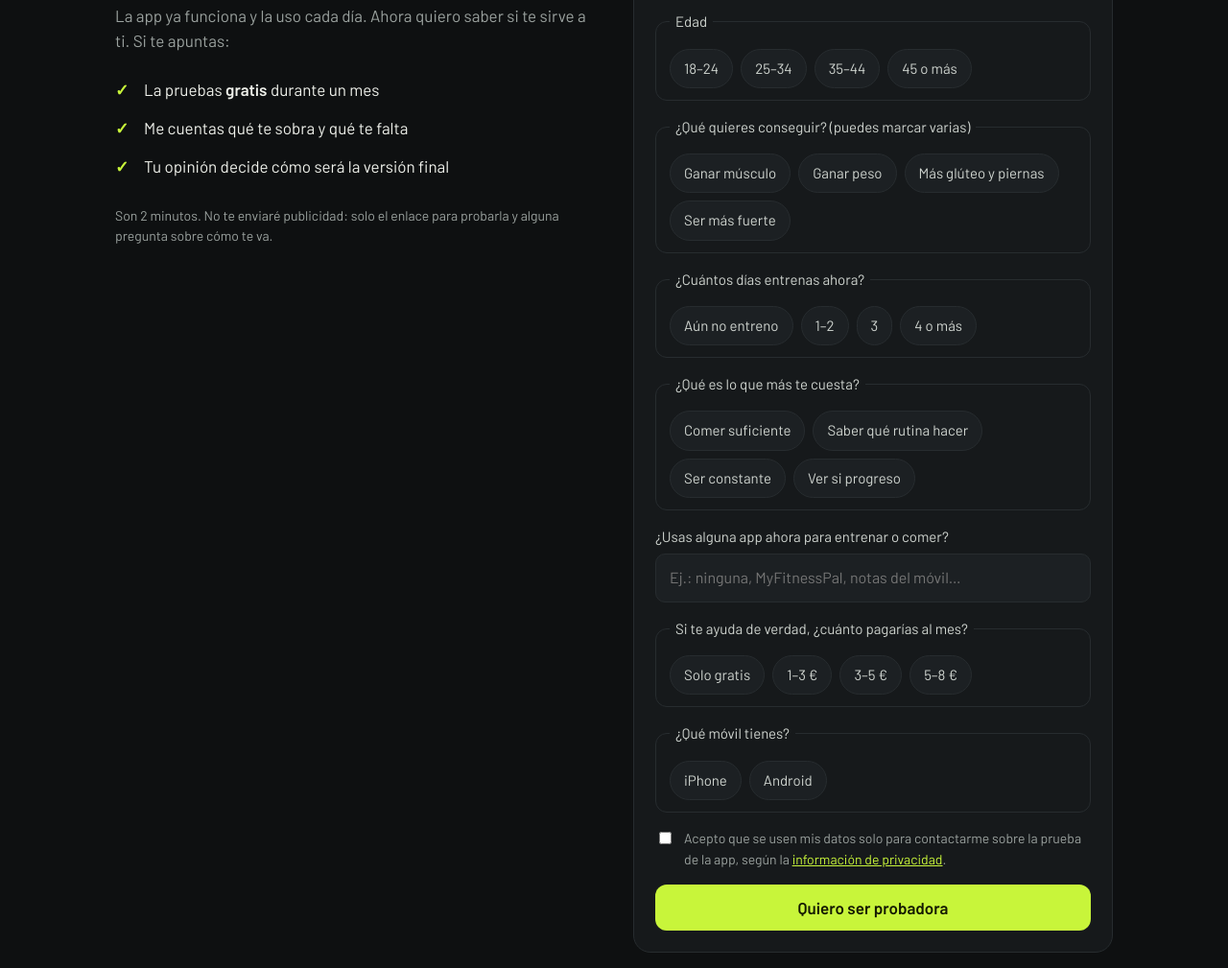
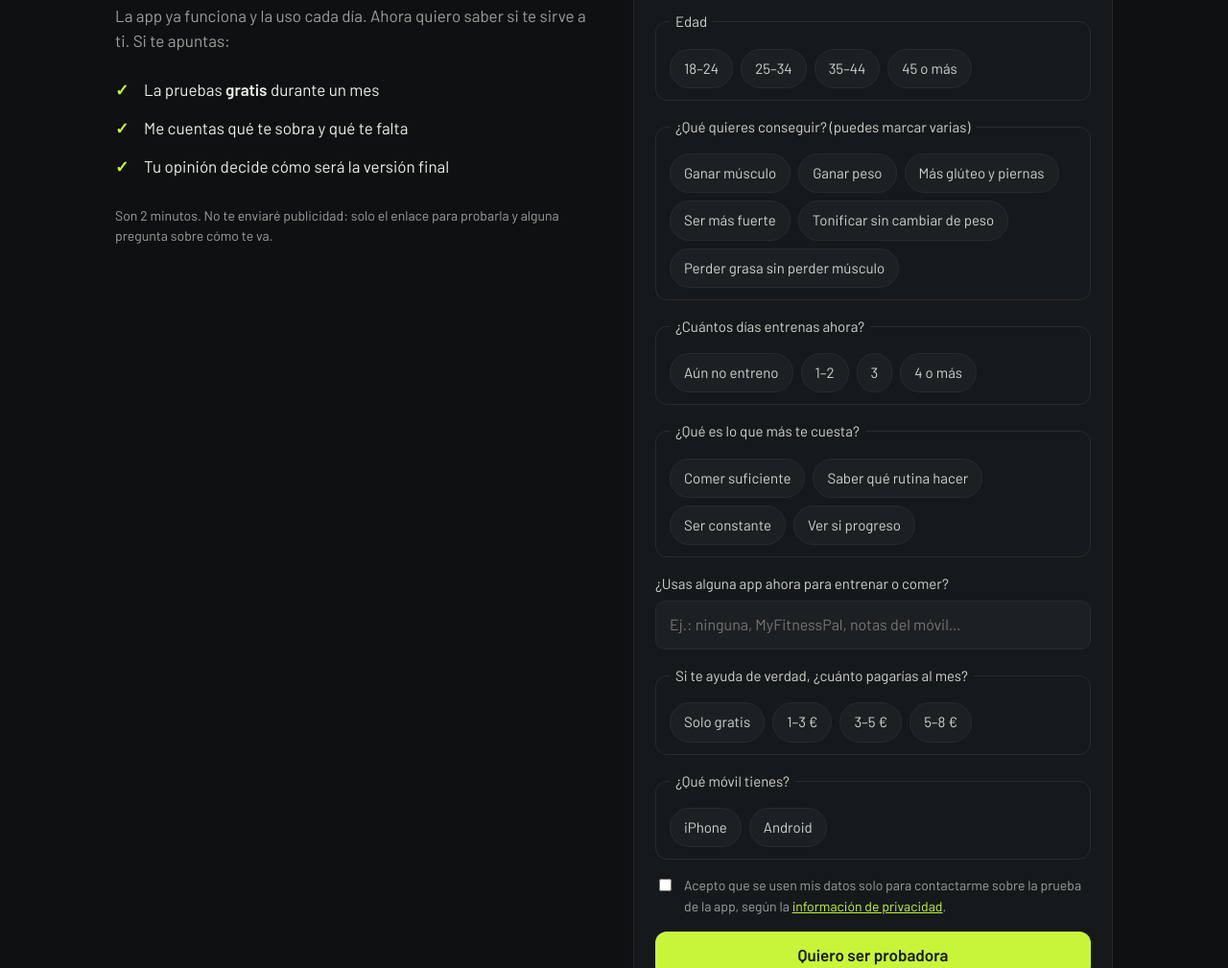
Before and after one commit to roabuigues82-eng/diario_fuerza_web, a plain HTML site: page index.html in a window 1280 px wide. Shown: the part 2534-3543 px from the top of the page at 96% size. Drawn offline with nearby package versions, Linux system fonts and the light colour scheme.

Commit message:
Add files via upload

```diff
--- a/index.html
+++ b/index.html
@@ -223,6 +223,8 @@ footer{padding:40px 0 60px;border-top:1px solid #1b1f21;font-size:14px;color:var
           <label class="opt"><input type="checkbox" name="objetivo" value="Ganar peso"><span>Ganar peso</span></label>
           <label class="opt"><input type="checkbox" name="objetivo" value="Más glúteo y piernas"><span>Más glúteo y piernas</span></label>
           <label class="opt"><input type="checkbox" name="objetivo" value="Ser más fuerte"><span>Ser más fuerte</span></label>
+          <label class="opt"><input type="checkbox" name="objetivo" value="Tonificar sin cambiar de peso"><span>Tonificar sin cambiar de peso</span></label>
+          <label class="opt"><input type="checkbox" name="objetivo" value="Perder grasa sin perder músculo"><span>Perder grasa sin perder músculo</span></label>
         </div></fieldset>
 
         <fieldset><legend>¿Cuántos días entrenas ahora?</legend><div class="opts">
```
